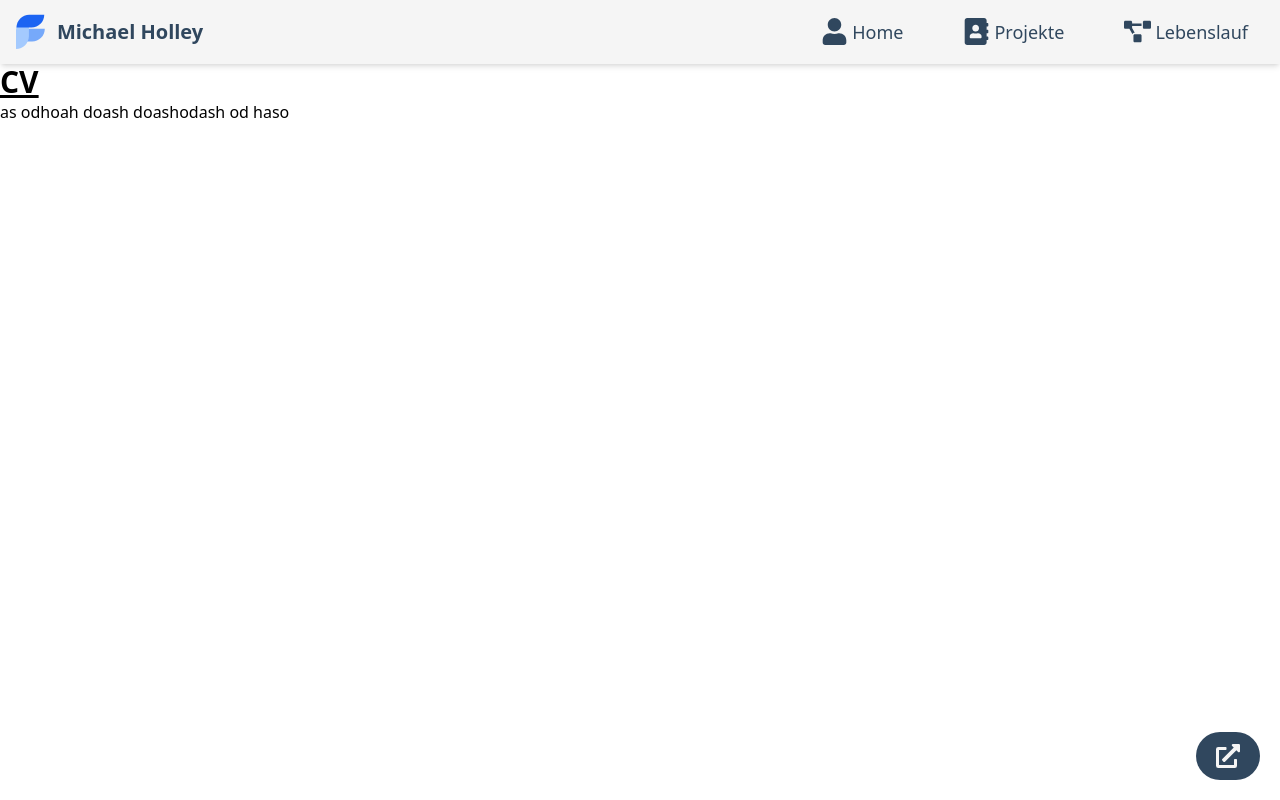
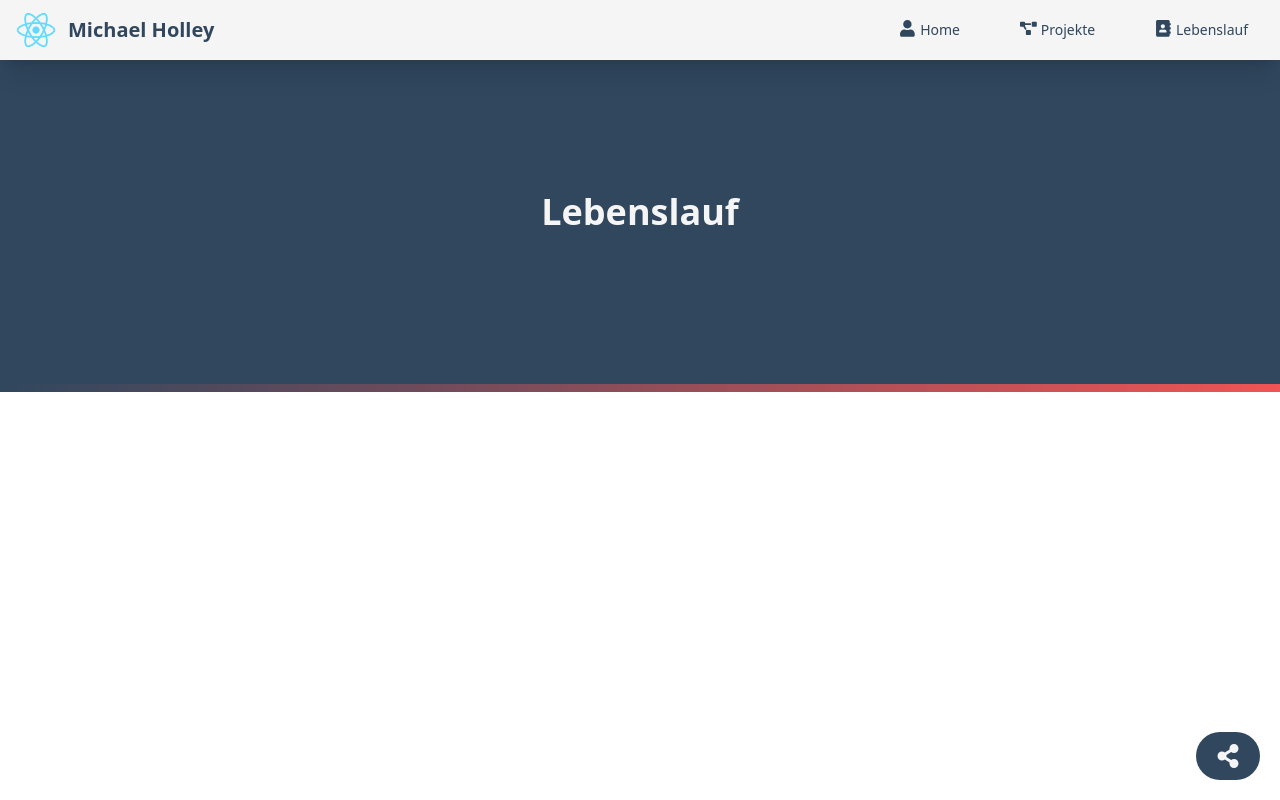
Before and after one commit to MichaelHolley/michaelholley.de, a React (Create React App) app: page /CV in a window 1280 px wide. Built offline with nearby package versions, Linux system fonts and the light colour scheme.

Commit message:
header added and further improvements

```diff
--- a/src/components/footer.tsx
+++ b/src/components/footer.tsx
@@ -4,19 +4,24 @@ import {
   FaXingSquare,
   FaLinkedin,
   FaEnvelope,
-  FaExternalLinkAlt,
+  FaShareAlt,
 } from "react-icons/fa";
 
 function Footer() {
   const [collapsed, setCollapsed] = useState(true);
 
   return (
-    <div className="bg-b0 fixed bottom-5 right-5 p-3 rounded-full">
+    <footer className="bg-b0 fixed bottom-5 right-5 p-3 rounded-full">
       <ul className="flex flex-row-reverse text-w0">
-        <li className="mx-2 cursor-pointer" onClick={() => setCollapsed(!collapsed)}>
-          <FaExternalLinkAlt size="1.5em" />
+        <li
+          className="mx-2 cursor-pointer"
+          onClick={() => setCollapsed(!collapsed)}
+        >
+          <FaShareAlt size="1.5em" />
         </li>
-        <li className="mx-2" hidden={collapsed}><span className="border-r-2"> </span></li>
+        <li className="mx-2" hidden={collapsed}>
+          <span className="border-r-2"> </span>
+        </li>
         {!collapsed ? (
           <>
             <NavBarIconItem
@@ -40,7 +45,7 @@ function Footer() {
           <></>
         )}
       </ul>
-    </div>
+    </footer>
   );
 }
 
--- a/src/components/navbar.tsx
+++ b/src/components/navbar.tsx
@@ -1,83 +1,47 @@
-import React from "react";
-import { FaProjectDiagram, FaUser, FaAddressBook } from "react-icons/fa";
+import React, { useState } from "react";
+import {
+  FaProjectDiagram,
+  FaUser,
+  FaAddressBook,
+  FaTimes,
+  FaBars,
+} from "react-icons/fa";
 
 function NavBar() {
+  const [collapsed, setCollapsed] = useState(true);
+
   return (
-    <nav className="px-2 sm:px-4 py-2.5 shadow-md bg-w0">
+    <nav className="px-2 sm:px-4 py-2.5 shadow-xl bg-w0 fixed w-full">
       <div className="container flex flex-wrap justify-between items-center mx-auto">
         <a href="/" className="flex">
-          <svg
-            className="mr-3 h-10"
-            viewBox="0 0 52 72"
-            fill="none"
-            xmlns="http://www.w3.org/2000/svg"
-          >
-            <path
-              d="M1.87695 53H28.7791C41.5357 53 51.877 42.7025 51.877 30H24.9748C12.2182 30 1.87695 40.2975 1.87695 53Z"
-              fill="#76A9FA"
-            />
-            <path
-              d="M0.000409561 32.1646L0.000409561 66.4111C12.8618 66.4111 23.2881 55.9849 23.2881 43.1235L23.2881 8.87689C10.9966 8.98066 1.39567 19.5573 0.000409561 32.1646Z"
-              fill="#A4CAFE"
-            />
-            <path
-              d="M50.877 5H23.9748C11.2182 5 0.876953 15.2975 0.876953 28H27.7791C40.5357 28 50.877 17.7025 50.877 5Z"
-              fill="#1C64F2"
-            />
-          </svg>
+          <img src="/logo512.png" className="mr-3 h-10" />
           <span className="text-b0 self-center text-xl font-semibold whitespace-nowrap">
             Michael Holley
           </span>
         </a>
         <button
-          data-collapse-toggle="mobile-menu"
           type="button"
-          className="inline-flex items-center p-2 ml-3 text-sm text-b0 rounded-lg md:hidden hover:bg-gray-100focus:outline-none focus:ring-2 focus:ring-gray-200"
-          aria-controls="mobile-menu-2"
-          aria-expanded="false"
+          onClick={() => setCollapsed(!collapsed)}
+          className="inline-flex items-center p-2 ml-3 text-sm text-b0 rounded-lg md:hidden hover:bg-gray-100focus:outline-none focus:ring-2 focus:ring-gray-200 hover:animate-pulse"
         >
-          <span className="sr-only">Open main menu</span>
-          <svg
-            className="w-6 h-6"
-            fill="currentColor"
-            viewBox="0 0 20 20"
-            xmlns="http://www.w3.org/2000/svg"
-          >
-            <path
-              fillRule="evenodd"
-              d="M3 5a1 1 0 011-1h12a1 1 0 110 2H4a1 1 0 01-1-1zM3 10a1 1 0 011-1h12a1 1 0 110 2H4a1 1 0 01-1-1zM3 15a1 1 0 011-1h12a1 1 0 110 2H4a1 1 0 01-1-1z"
-              clipRule="evenodd"
-            ></path>
-          </svg>
-          <svg
-            className="hidden w-6 h-6"
-            fill="currentColor"
-            viewBox="0 0 20 20"
-            xmlns="http://www.w3.org/2000/svg"
-          >
-            <path
-              fillRule="evenodd"
-              d="M4.293 4.293a1 1 0 011.414 0L10 8.586l4.293-4.293a1 1 0 111.414 1.414L11.414 10l4.293 4.293a1 1 0 01-1.414 1.414L10 11.414l-4.293 4.293a1 1 0 01-1.414-1.414L8.586 10 4.293 5.707a1 1 0 010-1.414z"
-              clipRule="evenodd"
-            ></path>
-          </svg>
+          {collapsed ? <FaBars size="1.5em" /> : <FaTimes size="1.5em" />}
         </button>
-        <div className="hidden w-full md:block md:w-auto" id="mobile-menu">
+        <div className="w-full md:block md:w-auto" hidden={collapsed}>
           <ul className="flex flex-col mt-4 md:flex-row md:space-x-8 md:mt-0 md:text-sm md:font-medium">
             <NavBarLinkItem
               route="/"
               title="Home"
-              icon={<FaUser size="1.5em" />}
+              icon={<FaUser size="1.2em" />}
             />
             <NavBarLinkItem
               route="Projects"
               title="Projekte"
-              icon={<FaAddressBook size="1.5em" />}
+              icon={<FaProjectDiagram size="1.2em" />}
             />
             <NavBarLinkItem
               route="CV"
               title="Lebenslauf"
-              icon={<FaProjectDiagram size="1.5em" />}
+              icon={<FaAddressBook size="1.2em" />}
             />{" "}
           </ul>
         </div>
@@ -91,7 +55,7 @@ function NavBarLinkItem(props: { route: string; title: string; icon: any }) {
     <li>
       <a
         href={props.route}
-        className="py-2 pr-4 pl-3 text-b0 text-lg flex"
+        className="py-2 pr-4 pl-3 text-b0 text-md flex rounded hover:bg-r0 hover:bg-opacity-40 transition-all duration-500"
         aria-current="page"
       >
         <span className="mr-1">{props.icon}</span>
--- /dev/null
+++ b/src/components/page-header.tsx
@@ -0,0 +1,19 @@
+function PageHeader(props: {
+  imgSrc: string;
+  title: string;
+  subtitle?: string;
+}) {
+  return (
+    <>
+      <div className="h-48 sm:h-64 md:h-96 bg-b0 text-w0">
+        <p className="h-32 pt-24 sm:h-32 sm:pt-28 md:h-56 md:pt-48 text-center align-bottom text-4xl font-bold mb-8">
+          {props.title}
+        </p>
+        <p className="text-center text-2xl hidden sm:block">{props.subtitle}</p>
+      </div>
+      <div className="h-2 bg-gradient-to-r from-b0 to-r0"></div>
+    </>
+  );
+}
+
+export default PageHeader;
--- a/src/pages/cv.tsx
+++ b/src/pages/cv.tsx
@@ -1,11 +1,14 @@
 import React from "react";
+import PageHeader from "../components/page-header";
 
 function CV() {
   return (
-    <>
-      <h1 className="text-3xl font-bold underline">CV</h1>
-      <p>as odhoah doash doashodash od haso</p>
-    </>
+    <main className="bg-w0">
+      <PageHeader
+        imgSrc=""
+        title="Lebenslauf"
+      ></PageHeader>
+    </main>
   );
 }
 
--- a/src/pages/home.tsx
+++ b/src/pages/home.tsx
@@ -1,18 +1,14 @@
 import React from "react";
+import PageHeader from "../components/page-header";
 
 function Home() {
   return (
-    <main
-      className="container flex flex-wrap justify-between items-center mx-auto"
-      style={{ height: 5000 }}
-    >
-      <div>TEST</div>
-      <div>
-        TTTTEST
-        <div>
-          KACK
-        </div>
-      </div>
+    <main className="bg-w0">
+      <PageHeader
+        imgSrc=""
+        title="Michael Holley"
+        subtitle="Auszubildender zum Fachinformatiker für Anwendungsentwicklung"
+      ></PageHeader>
     </main>
   );
 }
--- a/src/pages/projects.tsx
+++ b/src/pages/projects.tsx
@@ -1,11 +1,13 @@
 import React from "react";
+import PageHeader from "../components/page-header";
 
 function Projects() {
   return (
-    <main className="container flex">
-      <div>
-        <p>TEST</p>
-      </div>
+    <main className="bg-w0">
+      <PageHeader
+        imgSrc=""
+        title="Projekte"
+      ></PageHeader>
     </main>
   );
 }
```
